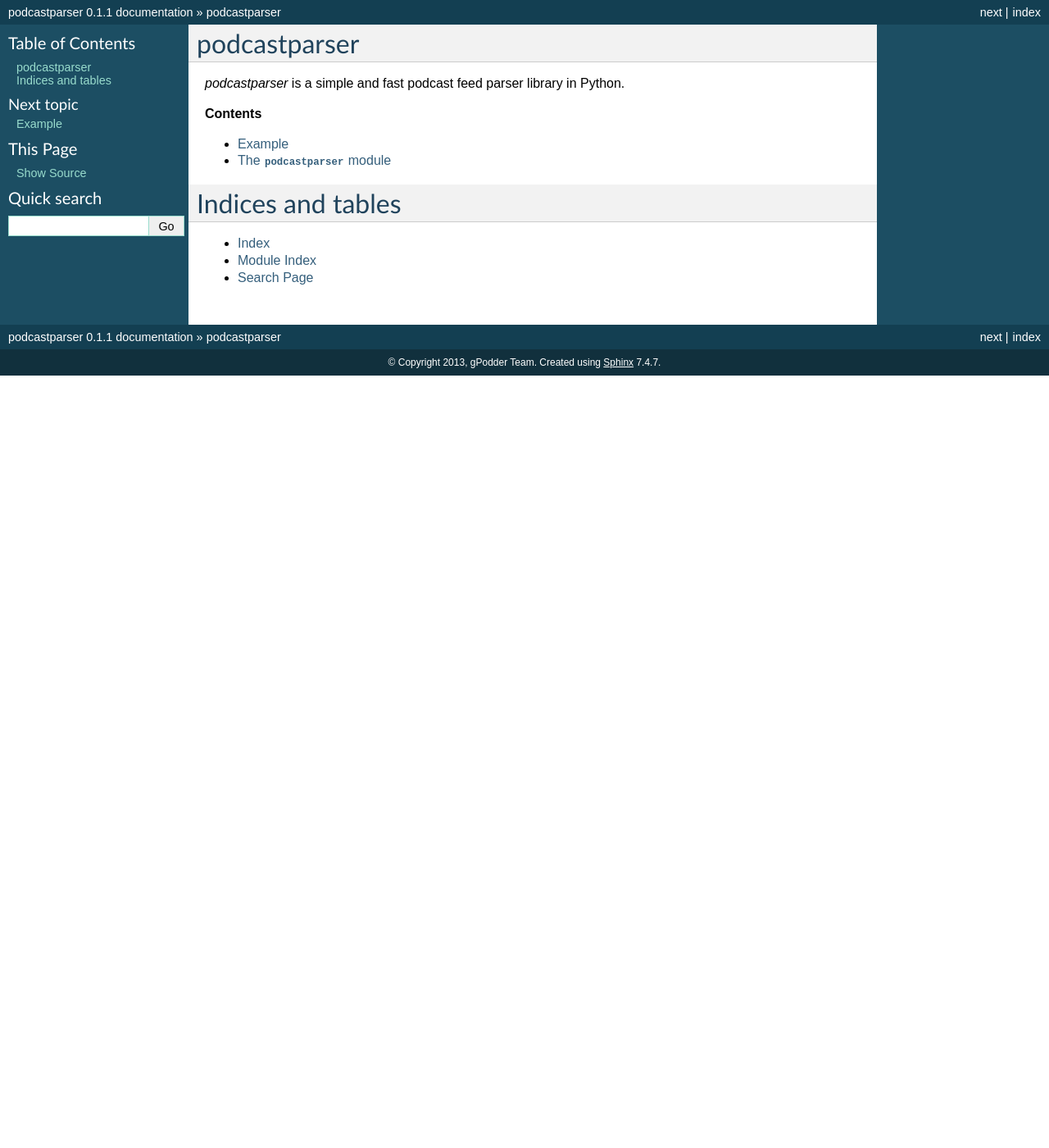
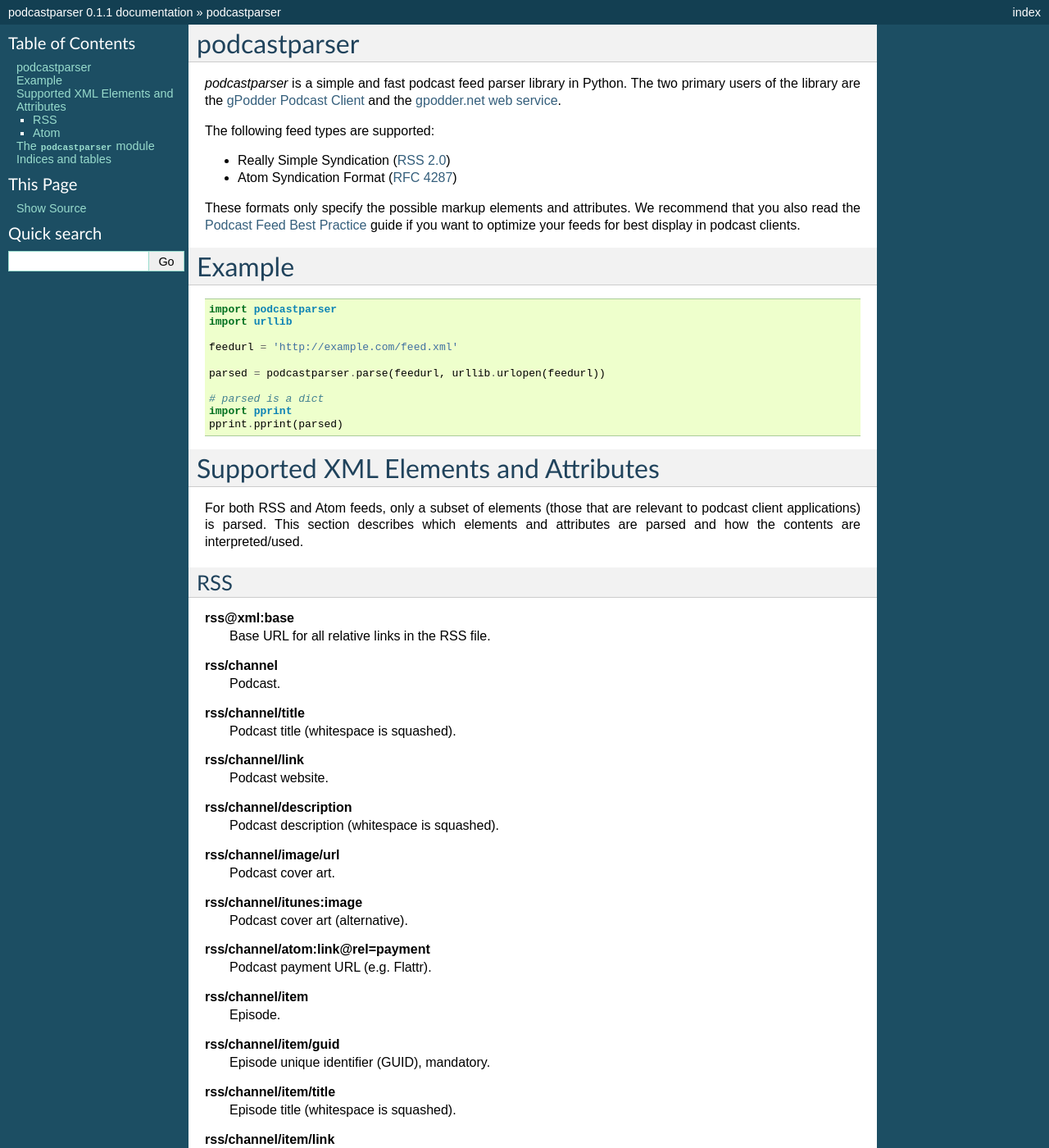
Before and after one commit to gpodder/podcastparser, a Sphinx documentation site: the page built from doc/index.rst, in a window 1280 px wide and 1400 px high. Shown: the whole window at 82% size. Built offline with Sphinx 7.4.7, drawn with Linux system fonts in a browser that asks for light colours; some of the changed text lies outside the part shown.

Commit message:
Updated documentation

```diff
--- a/doc/index.rst
+++ b/doc/index.rst
@@ -7,16 +7,159 @@ podcastparser
 =============
 
 *podcastparser* is a simple and fast podcast feed parser library in Python.
+The two primary users of the library are the `gPodder Podcast Client`_ and
+the `gpodder.net web service`_.
 
-**Contents**
+The following feed types are supported:
 
-.. toctree::
-   :maxdepth: 2
+* Really Simple Syndication (`RSS 2.0`_)
+* Atom Syndication Format (`RFC 4287`_)
 
-   example
-   mod-podcastparser
+These formats only specify the possible markup elements and attributes. We
+recommend that you also read the `Podcast Feed Best Practice`_ guide if you
+want to optimize your feeds for best display in podcast clients.
 
+.. _gPodder Podcast Client: http://gpodder.org/
+.. _gpodder.net web service: http://gpodder.net/
+.. _RSS 2.0: http://www.rssboard.org/rss-specification
+.. _RFC 4287: https://tools.ietf.org/html/rfc4287
+.. _Podcast Feed Best Practice: https://github.com/gpodder/podcast-feed-best-practice/blob/master/podcast-feed-best-practice.md
 
+Example
+=======
+
+.. code-block:: python
+
+    import podcastparser
+    import urllib
+
+    feedurl = 'http://example.com/feed.xml'
+
+    parsed = podcastparser.parse(feedurl, urllib.urlopen(feedurl))
+
+    # parsed is a dict
+    import pprint
+    pprint.pprint(parsed)
+
+.. TODO: Show example dict for a parsed feed with all fields
+
+Supported XML Elements and Attributes
+=====================================
+
+For both RSS and Atom feeds, only a subset of elements (those that are relevant
+to podcast client applications) is parsed. This section describes which elements
+and attributes are parsed and how the contents are interpreted/used.
+
+RSS
+---
+
+**rss@xml:base**
+    Base URL for all relative links in the RSS file.
+
+**rss/channel**
+    Podcast.
+
+**rss/channel/title**
+    Podcast title (whitespace is squashed).
+
+**rss/channel/link**
+    Podcast website.
+
+**rss/channel/description**
+    Podcast description (whitespace is squashed).
+
+**rss/channel/image/url**
+    Podcast cover art.
+
+**rss/channel/itunes:image**
+    Podcast cover art (alternative).
+
+**rss/channel/atom:link@rel=payment**
+    Podcast payment URL (e.g. Flattr).
+
+**rss/channel/item**
+    Episode.
+
+**rss/channel/item/guid**
+    Episode unique identifier (GUID), mandatory.
+
+**rss/channel/item/title**
+    Episode title (whitespace is squashed).
+
+**rss/channel/item/link**
+    Episode website.
+
+**rss/channel/item/description**
+    Episode description (whitespace is squashed).
+
+**rss/channel/item/itunes:duration**
+    Episode duration.
+
+**rss/channel/item/pubDate**
+    Episode publication date.
+
+**rss/channel/item/atom:link@rel=payment**
+    Episode payment URL (e.g. Flattr).
+
+**rss/channel/item/atom:link@rel=enclosure**
+    File download URL (@href), size (@length) and mime type (@type).
+
+**rss/channel/item/media:content**
+    File download URL (@url), size (@fileSize) and mime type (@type).
+
+**rss/channel/item/enclosure**
+    File download URL (@url), size (@length) and mime type (@type).
+
+Atom
+----
+
+For Atom feeds, *podcastparser* will handle the following elements and
+attributes:
+
+**atom:feed**
+    Podcast.
+
+**atom:feed/atom:title**
+    Podcast title (whitespace is squashed).
+
+**atom:feed/atom:subtitle**
+    Podcast description (whitespace is squashed).
+
+**atom:feed/atom:icon**
+    Podcast cover art.
+
+**atom:feed/atom:link@href**
+    Podcast website.
+
+**atom:feed/atom:entry**
+    Episode.
+
+**atom:feed/atom:entry/atom:id**
+    Episode unique identifier (GUID), mandatory.
+
+**atom:feed/atom:entry/atom:title**
+    Episode title (whitespace is squashed).
+
+**atom:feed/atom:entry/atom:link@rel=enclosure**
+    File download URL (@href), size (@length) and mime type (@type).
+
+**atom:feed/atom:entry/atom:link@rel=(self|alternate)**
+    Episode website.
+
+**atom:feed/atom:entry/atom:link@rel=payment**
+    Episode payment URL (e.g. Flattr).
+
+**atom:feed/atom:entry/atom:content**
+    Episode description.
+
+**atom:feed/atom:entry/atom:published**
+    Episode publication date.
+
+The ``podcastparser`` module
+============================
+
+.. automodule:: podcastparser
+   :members:
 
 Indices and tables
 ==================
```
Also changed, not shown: README.md (+1 -1 lines), doc/example.rst (deleted, +0 -15 lines), doc/mod-podcastparser.rst (deleted, +0 -7 lines), podcastparser.py (+4 -3 lines).
